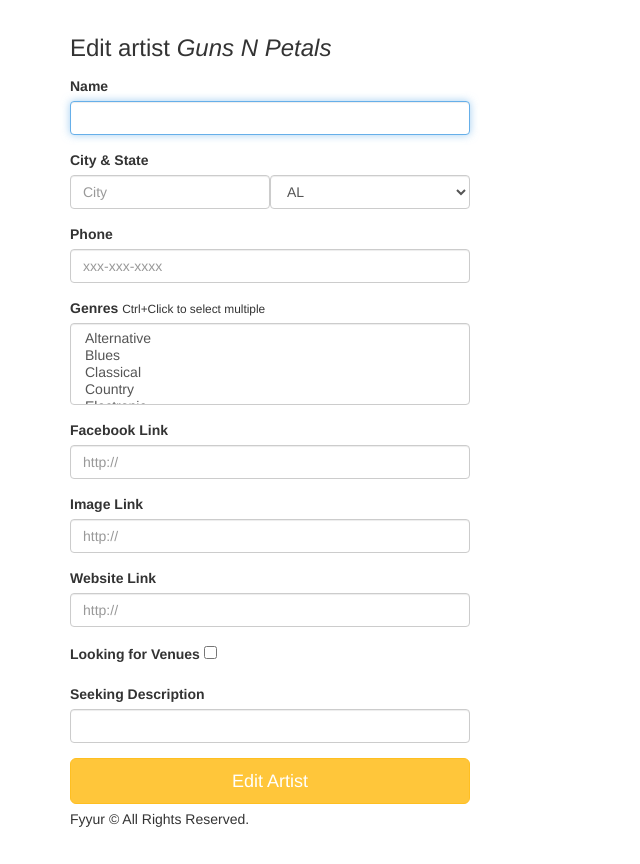
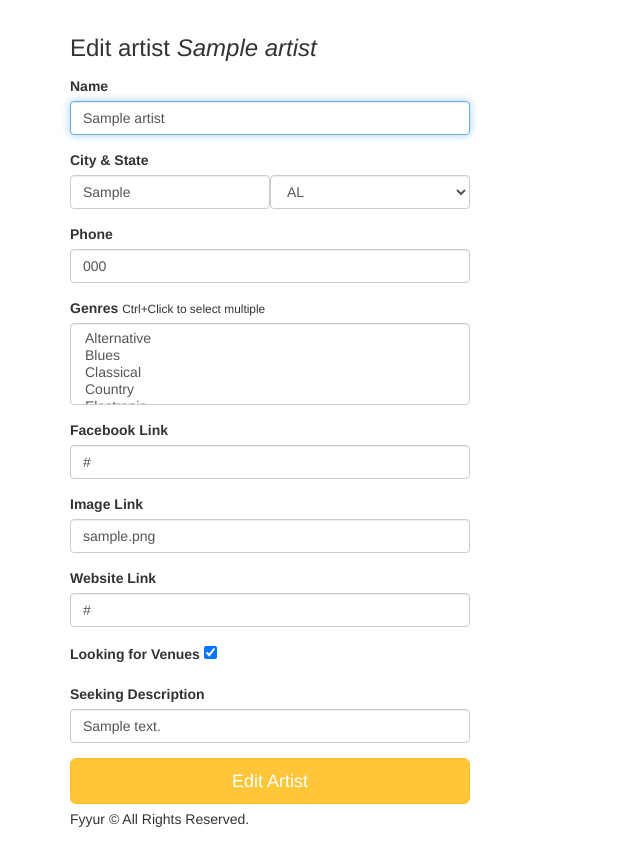
Before and after one commit to skijooma/Udacity-FSND-Project1-SQL-and-Data-Modeling-for-the-Web-attempt, a Flask app: page /artists/1/edit in a window 1280 px wide. Shown: the part 60-924 px from the top of the page, without its empty margins (0-640 px from the left). Run offline with Flask 2, Linux system fonts and the light colour scheme; tables that the repository leaves empty hold one stand-in row (values such as "Sample post"); some libraries are stand-ins or nearby versions.

Commit message:
feat: Editing artists.

```diff
--- a/app.py
+++ b/app.py
@@ -492,20 +492,25 @@ def show_artist(artist_id):
 @app.route('/artists/<int:artist_id>/edit', methods=['GET'])
 def edit_artist(artist_id):
     form = ArtistForm()
-    artist = {
-        "id": 4,
-        "name": "Guns N Petals",
-        "genres": ["Rock n Roll"],
-        "city": "San Francisco",
-        "state": "CA",
-        "phone": "326-123-5000",
-        "website": "https://www.gunsnpetalsband.com",
-        "facebook_link": "https://www.facebook.com/GunsNPetals",
-        "seeking_venue": True,
-        "seeking_description": "Looking for shows to perform at in the San Francisco Bay Area!",
-        "image_link": "https://images.unsplash.com/photo-1549213783-8284d0336c4f?ixlib=rb-1.2.1&ixid=eyJhcHBfaWQiOjEyMDd9&auto=format&fit=crop&w=300&q=80"
-    }
+
+    artist = db.session.query(Artist.id, Artist.name, Artist.genres, Artist.city, Artist.state, Artist.phone,
+                              Artist.website_link, Artist.facebook_link, Artist.seeking_venue,
+                              Artist.seeking_description, Artist.image_link).filter(
+        Artist.id == artist_id).first()
+
     # TODO: populate form with fields from artist with ID <artist_id>
+    print("Edit artist GET request => ", artist)
+    form.name.data = artist.name
+    form.city.data = artist.city
+    form.state.data = artist.state
+    form.phone.data = artist.phone
+    form.image_link.data = artist.image_link
+    form.genres.data = artist.genres
+    form.facebook_link.data = artist.facebook_link
+    form.website_link.data = artist.website_link
+    form.seeking_venue.data = artist.seeking_venue
+    form.seeking_description.data = artist.seeking_description
+
     return render_template('forms/edit_artist.html', form=form, artist=artist)
 
 
@@ -513,6 +518,41 @@ def edit_artist(artist_id):
 def edit_artist_submission(artist_id):
     # TODO: take values from the form submitted, and update existing
     # artist record with ID <artist_id> using the new attributes
+
+    existing_artist = db.session.query(Artist).filter(Artist.id == artist_id).first()
+
+    # TODO: if artist_form.validate():
+
+    error = False
+    artist_body = {}
+    artist_form = ArtistForm()
+
+    print("Artist form name =>", artist_form.name.data)
+
+    try:
+        existing_artist.name = request.get_json()['name']
+        existing_artist.city = request.get_json()['city']
+        existing_artist.state = request.get_json()['state']
+        existing_artist.phone = request.get_json()['phone']
+        existing_artist.genres = request.get_json()['genres']
+        existing_artist.image_link = request.get_json()['image_link']
+        existing_artist.facebook_link = request.get_json()['facebook_link']
+        existing_artist.website_link = request.get_json()['website_link']
+        existing_artist.seeking_venue = artist_form.seeking_venue.data
+        existing_artist.seeking_description = request.get_json()['seeking_description']
+
+        print("Saving existing artist => ", existing_artist.name)
+        db.session.commit()
+    except:
+        error = True
+        db.session.rollback()
+        print(sys.exc_info())
+    finally:
+        db.session.close()
+    if error:
+        abort(400)
+    else:
+        return jsonify(artist_body)
 
     return redirect(url_for('show_artist', artist_id=artist_id))
 
--- a/templates/forms/edit_artist.html
+++ b/templates/forms/edit_artist.html
@@ -2,7 +2,7 @@
 {% block title %}Edit Artist{% endblock %}
 {% block content %}
   <div class="form-wrapper">
-    <form class="form" method="post" action="/artists/{{artist.id}}/edit">
+    <form class="form" method="post" action="/artists/{{artist.id}}/edit" id="artist-edit-form">
       <h3 class="form-heading">Edit artist <em>{{ artist.name }}</em></h3>
       <div class="form-group">
         <label for="name">Name</label>
--- a/templates/layouts/main.html
+++ b/templates/layouts/main.html
@@ -122,46 +122,46 @@
 
 <script>
 
-    /* Handling Venue form submission. */
-	document.getElementById('venue-form').onsubmit = function (e) {
-		e.preventDefault();
-		console.log("Venue form submitted");
-
-		fetch('/venues/create', {
-			method: 'POST',
-			body: JSON.stringify({
-				'name': document.getElementById('name').value,
-				'city': document.getElementById('city').value,
-				'state': document.getElementById('state').value,
-				'address': document.getElementById('address').value,
-				'phone': document.getElementById('phone').value,
-				'genres': document.getElementById('genres').value,
-				'facebook_link': document.getElementById('facebook_link').value,
-				'image_link': document.getElementById('image_link').value,
-				'website_link': document.getElementById('website_link').value,
-				'seeking_talent': document.getElementById('seeking_talent').value,
-				'seeking_description': document.getElementById('seeking_description').value,
-			}),
-			headers: {
-				'Content-Type': 'application/json'
-			}
-		})
-			.then(function (response) {
-
-				console.log("Venue form response => ", response);
-				return response.json();
-			})
-			.then(function (jsonResponse) {
-
-				console.log("Venue form JSON response => ", jsonResponse);
-
-				// TODO: Redirect to appropriate page
-			})
-			.catch(function () {
-				document.getElementById('error').className = '';
-				console.log("Error submitting venue form");
-			})
-	}
+    {#/* Handling Venue form submission. */#}
+	{#document.getElementById('venue-form').onsubmit = function (e) {#}
+	{#	e.preventDefault();#}
+	{#	console.log("Venue form submitted");#}
+    {##}
+	{#	fetch('/venues/create', {#}
+	{#		method: 'POST',#}
+	{#		body: JSON.stringify({#}
+	{#			'name': document.getElementById('name').value,#}
+	{#			'city': document.getElementById('city').value,#}
+	{#			'state': document.getElementById('state').value,#}
+	{#			'address': document.getElementById('address').value,#}
+	{#			'phone': document.getElementById('phone').value,#}
+	{#			'genres': document.getElementById('genres').value,#}
+	{#			'facebook_link': document.getElementById('facebook_link').value,#}
+	{#			'image_link': document.getElementById('image_link').value,#}
+	{#			'website_link': document.getElementById('website_link').value,#}
+	{#			'seeking_talent': document.getElementById('seeking_talent').value,#}
+	{#			'seeking_description': document.getElementById('seeking_description').value,#}
+	{#		}),#}
+	{#		headers: {#}
+	{#			'Content-Type': 'application/json'#}
+	{#		}#}
+	{#	})#}
+	{#		.then(function (response) {#}
+    {##}
+	{#			console.log("Venue form response => ", response);#}
+	{#			return response.json();#}
+	{#		})#}
+	{#		.then(function (jsonResponse) {#}
+    {##}
+	{#			console.log("Venue form JSON response => ", jsonResponse);#}
+    {##}
+	{#			// TODO: Redirect to appropriate page#}
+	{#		})#}
+	{#		.catch(function () {#}
+	{#			document.getElementById('error').className = '';#}
+	{#			console.log("Error submitting venue form");#}
+	{#		})#}
+	{#}#}
 
     /* Handling Artist form submission. */
 	{#document.getElementById('artist-form').onsubmit = function (e) {#}
@@ -275,6 +275,47 @@
         {#			console.log("Error submitting show form");#}
         {#		})#}
         {#}#}
+
+        /* Handling Artist edit form submission. */
+        document.getElementById('artist-edit-form').onsubmit = function (e) {
+            e.preventDefault();
+            console.log("Artist form submitted", document.getElementById('seeking_venue').value);
+			console.log("Artist form submitted (action)", document.getElementById('artist-edit-form').action);
+
+			fetch('/artists/{{artist.id}}/edit', {
+                method: 'POST',
+                body: JSON.stringify({
+                    'name': document.getElementById('name').value,
+                    'city': document.getElementById('city').value,
+                    'state': document.getElementById('state').value,
+                    'phone': document.getElementById('phone').value,
+                    'genres': document.getElementById('genres').value,
+                    'facebook_link': document.getElementById('facebook_link').value,
+                    'image_link': document.getElementById('image_link').value,
+                    'website_link': document.getElementById('website_link').value,
+                    'seeking_venue': document.getElementById('seeking_venue').value,
+                    'seeking_description': document.getElementById('seeking_description').value,
+                }),
+                headers: {
+                    'Content-Type': 'application/json'
+                }
+            })
+                .then(function (response) {
+
+                    console.log("Artist edit form response => ", response);
+                    return response.json();
+                })
+                .then(function (jsonResponse) {
+
+                    console.log("Artist edit form JSON response => ", jsonResponse);
+
+                    // TODO: Redirect to appropriate page
+                })
+                .catch(function () {
+                    document.getElementById('error').className = '';
+                    console.log("Error submitting artist edit form");
+                })
+        }
 </script>
 
 <script type = "text/javascript" src = "//ajax.googleapis.com/ajax/libs/jquery/1.11.1/jquery.min.js"></script>
```
